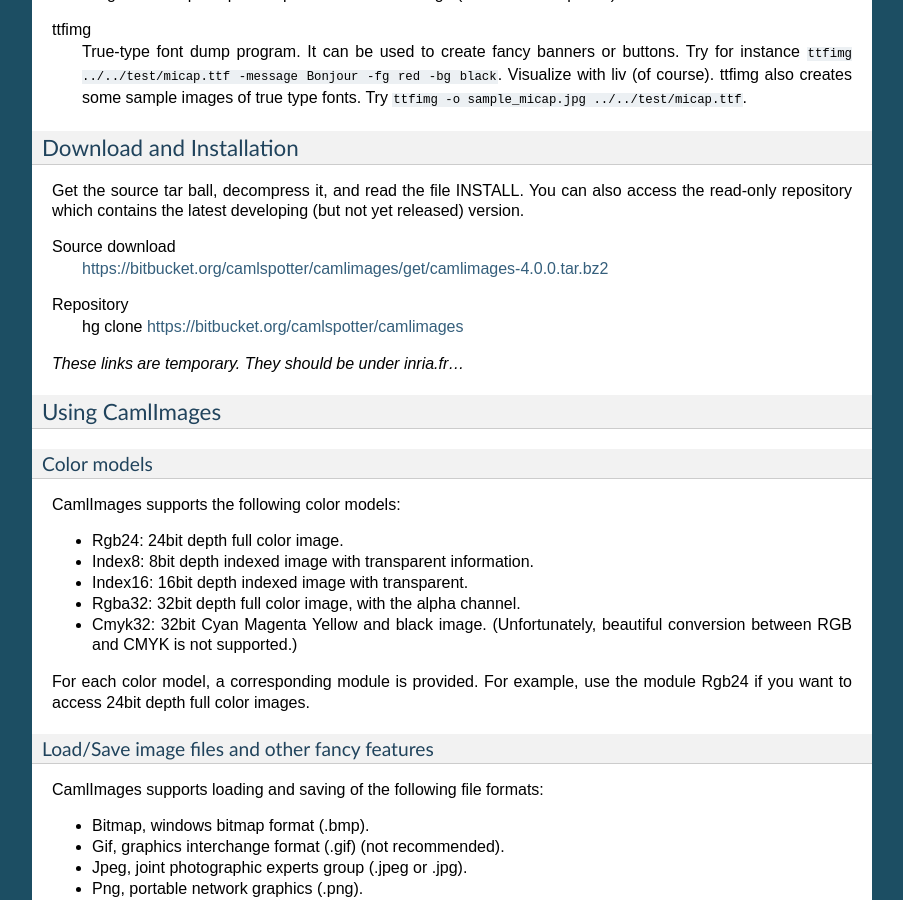
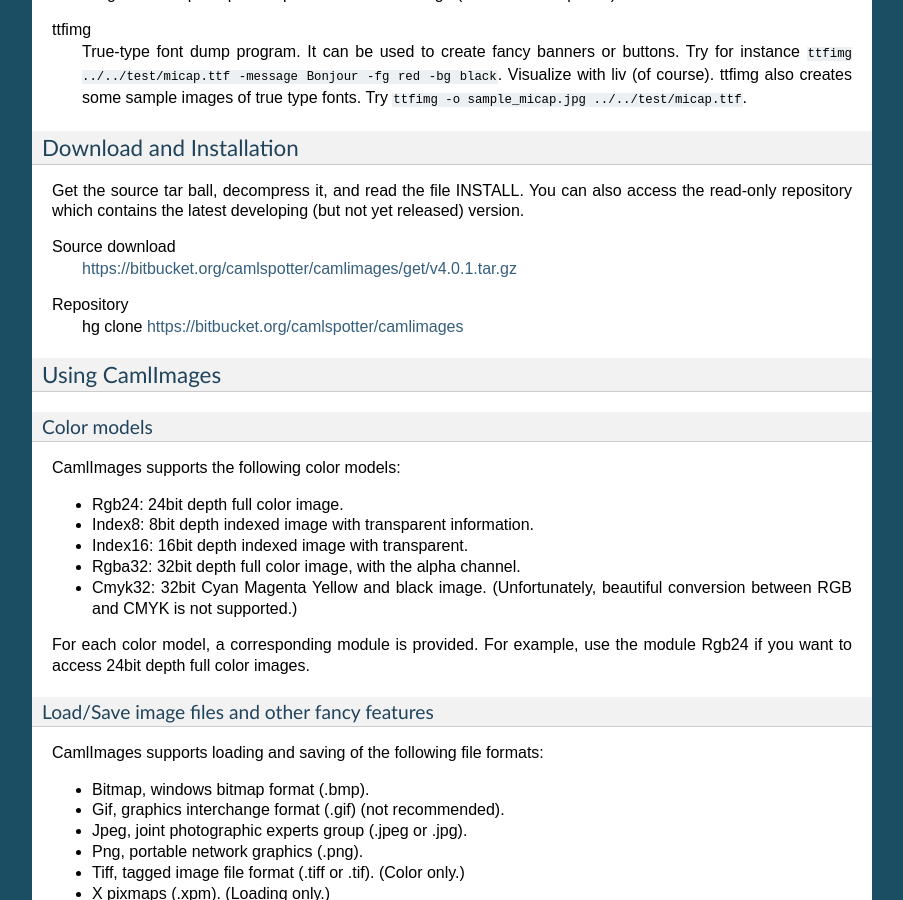
Before and after one commit to jrk/camlimages, a Sphinx documentation site: the page built from doc/sphinx/index.rst, in a window 1280 px wide and 900 px high, scrolled down 936 px. Shown: the whole window, without its empty margins (198-1101 px from the left). Built offline with Sphinx 7.4.7, drawn with Linux system fonts in a browser that asks for light colours; some of the changed text lies outside the part shown.

Commit message:
update doc

```diff
--- a/doc/sphinx/index.rst
+++ b/doc/sphinx/index.rst
@@ -4,7 +4,7 @@
    contain the root `toctree` directive.
 
 ======================================
-CamlImages v4.0.0
+CamlImages v4.0.1
 ======================================
 *Objective Caml image processing library*
 
@@ -53,12 +53,10 @@ Get the source tar ball, decompress it, and read the file INSTALL.
 You can also access the read-only repository which contains the latest developing (but not yet released) version.
 
 Source download
-    https://bitbucket.org/camlspotter/camlimages/get/camlimages-4.0.0.tar.bz2
+    https://bitbucket.org/camlspotter/camlimages/get/v4.0.1.tar.gz
 
 Repository
     hg clone https://bitbucket.org/camlspotter/camlimages
-
-*These links are temporary. They should be under inria.fr...*
 
 Using CamlImages
 -------------------
```
